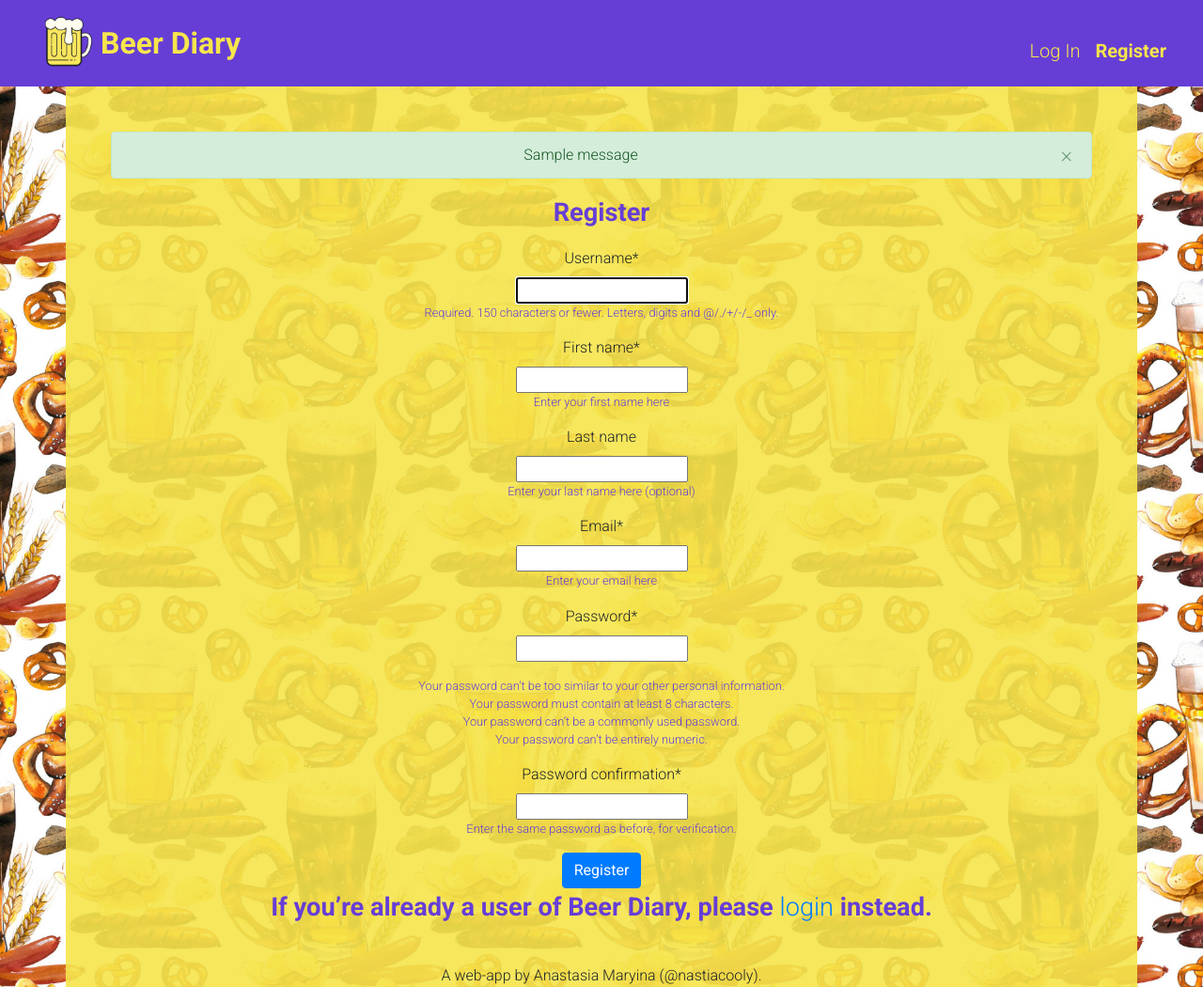
After one commit to nastiacooly/beer-diary, a Django app: page /diary/register/ in a window 1280 px wide. The commit adds this page. Shown: the whole page at 94% size. Run offline with Django 3.2, Linux system fonts and the light colour scheme; one stand-in notice (Sample message) is shown; some libraries are stand-ins or nearby versions.

Commit message:
added registration functionality, removed minor bugs, added message and alerts views

```diff
--- a/diary/forms.py
+++ b/diary/forms.py
@@ -1,42 +1,53 @@
 from django import forms
 from django.forms import ModelChoiceField
+from django.contrib.auth.forms import UserCreationForm
+from django.contrib.auth.models import User
 
 from django.core.exceptions import ValidationError
 from django.utils.translation import ugettext_lazy as _
 
 from .models import BeerReview, BeerType
 
+# Customization of pre-built register form
+class NewUserForm(UserCreationForm):
+    first_name = forms.CharField(help_text="Enter your first name here", required=True)
+    last_name = forms.CharField(help_text="Enter your last name here (optional)", required=False)
+    email = forms.EmailField(help_text="Enter your email here", required=True)
+
+    class Meta:
+        model = User
+        fields = ("username", "first_name", "last_name", "email", "password1", "password2")
+
+    def save(self, commit=True):
+        user = super(NewUserForm, self).save(commit=False)
+        user.first_name = self.cleaned_data['first_name']
+        user.last_name = self.cleaned_data['last_name']
+        user.email = self.cleaned_data['email']
+        if commit:
+            user.save()
+        return user
+
+
+# Tuples for rating choices in forms
+RATINGS = (
+    ('1', 'very bad'),
+    ('2', 'bad'),
+    ('3', 'average'),
+    ('4', 'good'),
+    ('5', 'perfect')
+)
+
 class AddNewBeerReviewForm(forms.Form):
-    beer_image = forms.URLField(max_length=2000, help_text='Enter URL for beer image')
-    beer_name = forms.CharField(help_text='Enter beer name')
-
-    beer_type = forms.ModelChoiceField(queryset=BeerType.objects.all(), help_text='Choose a beer type')
-
-    RATINGS = (
-        ('1', 'very bad'),
-        ('2', 'bad'),
-        ('3', 'average'),
-        ('4', 'good'),
-        ('5', 'perfect')
-    )
-
-    beer_rating = forms.ChoiceField(choices=RATINGS, help_text='Choose beer rating')
+    beer_image = forms.URLField(max_length=2000, help_text='Enter URL for beer image', required=True)
+    beer_name = forms.CharField(help_text='Enter beer name', required=True)
+    beer_type = forms.ModelChoiceField(queryset=BeerType.objects.all(), help_text='Choose a beer type', required=True)
+    beer_rating = forms.ChoiceField(choices=RATINGS, help_text='Choose beer rating', required=True)
     comments = forms.CharField(max_length=500, help_text='Enter your additional comments concerning this beer')
 
 
 class UpdateBeerReviewForm(forms.Form):
     beer_image = forms.URLField(help_text='Enter URL for beer image')
     beer_name = forms.CharField(help_text='Enter beer name')
-
     beer_type = forms.ModelChoiceField(queryset=BeerType.objects.all(), empty_label=None, help_text='Choose a beer type')
-
-    RATINGS = (
-        ('1', 'very bad'),
-        ('2', 'bad'),
-        ('3', 'average'),
-        ('4', 'good'),
-        ('5', 'perfect')
-    )
-
     beer_rating = forms.ChoiceField(choices=RATINGS, help_text='Choose beer rating')
     comments = forms.CharField(max_length=500, help_text='Enter your additional comments concerning this beer')
--- a/diary/static/css/styles.css
+++ b/diary/static/css/styles.css
@@ -162,3 +162,16 @@ ul {
     left: 50%;
     transform: translateX(-50%);
 }
+
+
+
+/* crispy forms styles */
+.help-block {
+    font-size: 0.8rem;
+    color: #663ED6;
+}
+
+.controls>ul {
+    font-size: 0.8rem;
+    color: #663ED6;
+}
--- a/diary/templates/base_generic.html
+++ b/diary/templates/base_generic.html
@@ -48,7 +48,8 @@
                             </ul>
                         {% else %}
                             <ul class="navbar-nav ml-auto mt-2">
-                                <li class="nav-item"><a class="nav-link" href="{% url 'login'%}?next={{request.path}}">Log In</a></li>
+                                <li class="nav-item"><a class="nav-link {% block active-link-6 %}{% endblock %}" href="{% url 'login'%}?next={{request.path}}">Log In</a></li>
+                                <li class="nav-item"><a class="nav-link {% block active-link-7 %}{% endblock %}" href="{% url 'register' %}">Register</a></li>
                             </ul>
                         {% endif %}
                     </div>
@@ -57,6 +58,9 @@
         </nav>
 
         <main class="container p-5">
+
+            {% include 'includes/messages.html' %}
+
             {% block main %}{% endblock %}
 
             {% block pagination %}
--- a/diary/templates/diary/add_new_beer_review.html
+++ b/diary/templates/diary/add_new_beer_review.html
@@ -1,6 +1,10 @@
 {% extends "base_generic.html" %}
 
 {% block title %}Add New Beer Review{% endblock %}
+
+{% block active-link-2 %}
+active
+{% endblock %}
 
 {% block main %}
 
@@ -11,7 +15,7 @@
         <table>
         {{ form }}
         </table>
-        <input type="submit" value="Submit" />
+        <button class="btn btn-primary" type="submit">Save and Quit</button>
     </form>
 
 {% endblock %}
--- a/diary/templates/diary/delete_beer_review.html
+++ b/diary/templates/diary/delete_beer_review.html
@@ -8,7 +8,7 @@
 
     <form action="" method="post">
         {% csrf_token %}
-        <input type="submit" value="Yes" />
+        <button class="btn btn-primary" type="submit">Yes</button>
     </form>
 
     <a href="{% url 'beers'%}">No, back to my list of reviews</a>
--- a/diary/templates/diary/update_beer_review.html
+++ b/diary/templates/diary/update_beer_review.html
@@ -11,7 +11,7 @@
         <table>
         {{ form }}
         </table>
-        <input type="submit" value="Submit" />
+        <button class="btn btn-primary" type="submit">Update</button>
     </form>
 
 {% endblock %}
--- /dev/null
+++ b/diary/templates/includes/messages.html
@@ -0,0 +1,14 @@
+{% if messages %}
+
+    {% for message in messages %}
+    <div class="container-fluid p-0">
+        <div class="alert {{ message.tags }} alert-dismissible" role="alert" >
+            <button type="button" class="close" data-dismiss="alert" aria-label="Close">
+            <span aria-hidden="true">&times;</span>
+            </button>
+            {{ message }}
+        </div>
+    </div>
+    {% endfor %}
+
+{% endif %}
--- a/diary/templates/index.html
+++ b/diary/templates/index.html
@@ -7,13 +7,13 @@
     {% if user.is_authenticated %}
 
         <p class="welcome">Welcome to Beer Diary!</p>
-        <p class="no-content">We are happy to see you again!</p>
+        <p class="no-content">We are happy to see you today!</p>
 
     {% else %}
         <p class="welcome">Welcome to Beer Diary!</p>
         <p class="no-content">Here you can take notes about and keep ratings of all the beer you ever tasted!</p>
-        <p class="no-content">To create your own Beer Diary, please <a href="">register</a> your account.</p>
-        <p class="no-content">If you’re already a user of Beer Diary, please <a href="{% url 'login'%}">Log In</a>.</p>
+        <p class="no-content">To create your own Beer Diary, please <a href="{% url 'register' %}">register</a> your account.</p>
+        <p class="no-content">If you’re already a user of Beer Diary, please <a href="{% url 'login'%}">login</a>.</p>
         <span class="visits">You have visited this page {{ num_visits }}{% if num_visits == 1 %} time{% else %} times{% endif %}.</span>
     {% endif %}
 
--- /dev/null
+++ b/diary/templates/register.html
@@ -0,0 +1,21 @@
+{% extends "base_generic.html" %}
+
+{% block title %}Register{% endblock %}
+
+{% block active-link-7 %}
+active
+{% endblock %}
+
+{% block main %}
+
+{% load crispy_forms_tags %}
+
+    <p class='no-content'>Register</p>
+    <form action="" method="POST">
+        {% csrf_token %}
+        {{ register_form|crispy }}
+        <button class="btn btn-primary" type="submit">Register</button>
+    </form>
+    <p class="no-content">If you’re already a user of Beer Diary, please <a href="{% url 'login'%}">login</a> instead.</p>
+
+{% endblock %}
--- a/diary/urls.py
+++ b/diary/urls.py
@@ -1,16 +1,16 @@
 from django.urls import path
 from . import views
 from django.conf.urls import url
-
-urlpatterns = [
-    path('', views.index, name='index'),
-]
 
 # Создает URL-путь к index.html через функцию index() в views.py и к каждой записи в BeerReview
 urlpatterns = [
     url(r'^$', views.index, name='index'),
     url(r'^beers/$', views.BeerReviewListView.as_view(), name='beers'),
     url(r'^beer/(?P<pk>\d+)$', views.BeerReviewDetailView.as_view(), name='beer-detail'),
+]
+
+urlpatterns += [
+    url(r'^register/$', views.register_request, name="register")
 ]
 
 # Создает путь к обзорам с наивысшим рейтингом залогиненного пользователя
--- a/diary/views.py
+++ b/diary/views.py
@@ -1,5 +1,7 @@
-from django.shortcuts import render, get_object_or_404
+from django.shortcuts import render, get_object_or_404, redirect
 from django.views import generic
+from django.contrib.auth import login
+from django.contrib import messages
 from django.contrib.auth.mixins import LoginRequiredMixin
 from django.contrib.auth.decorators import login_required
 
@@ -7,7 +9,7 @@ from django.http import HttpResponseRedirect
 from django.urls import reverse
 
 from .models import BeerReview, BeerType
-from .forms import UpdateBeerReviewForm, AddNewBeerReviewForm
+from .forms import UpdateBeerReviewForm, AddNewBeerReviewForm, NewUserForm
 
 def index(request):
     """
@@ -23,6 +25,29 @@ def index(request):
         request,
         'index.html',
         context={'num_visits':num_visits},
+    )
+
+def register_request(request):
+    """
+    Функция отображения регистрационной формы
+    """
+    if request.method == "POST":
+        form = NewUserForm(request.POST)
+        if form.is_valid():
+            user = form.save()
+            login(request, user)
+            messages.success(request, f"Registration succesful. You are now logged in as {request.user}.")
+            return redirect('index')
+        messages.error(
+            request,
+            "Unsuccessful registration. Invalid information. Please read the requirements carefully and be sure to complete all the required(*) fields."
+            )
+
+    form = NewUserForm()
+    return render(
+        request,
+        'register.html',
+        context={"register_form": form}
     )
 
 # Создаем класс для отображения всех обзоров пива в виде списка
@@ -90,7 +115,8 @@ def update_beer_review(request, pk):
     """
     Функция отображения формы для изменения/обновления обзора
     """
-    beer_review = get_object_or_404(BeerReview, pk=pk)
+    # Get beer review object only if the requester is the creator of the review or 404
+    beer_review = get_object_or_404(BeerReview.objects.filter(creator=request.user), pk=pk)
 
     if request.method == "POST":
         form = UpdateBeerReviewForm(request.POST)
@@ -131,7 +157,8 @@ def delete_beer_review(request, pk):
     """
     Функция отображения для удаления обзора
     """
-    beer_review = get_object_or_404(BeerReview, pk=pk)
+    # Get beer review object only if the requester is the creator of the review or 404
+    beer_review = get_object_or_404(BeerReview.objects.filter(creator=request.user), pk=pk)
 
     if request.method == "POST":
         beer_review.delete()
--- a/templates/registration/logged_out.html
+++ b/templates/registration/logged_out.html
@@ -1,4 +1,6 @@
 {% extends "base_generic.html" %}
+
+{% block title %}Logged Out{% endblock %}
 
 {% block main %}
     <p>Logged out!</p>
```
Also changed, not shown: myapp/settings.py (+12 -1 lines), templates/registration/login.html (+7 -1 lines), db.sqlite3.
